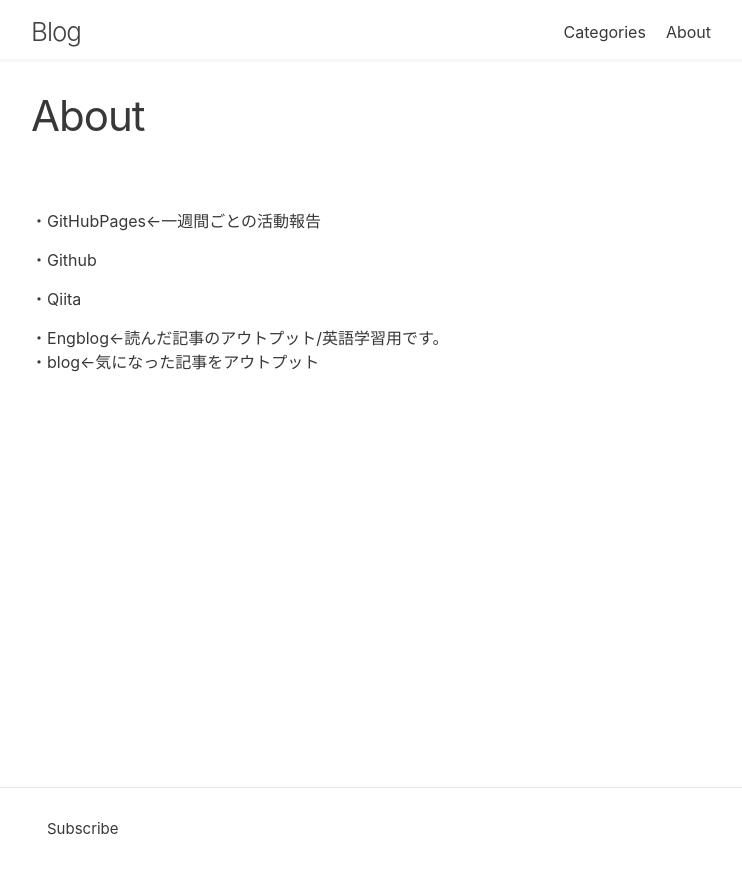
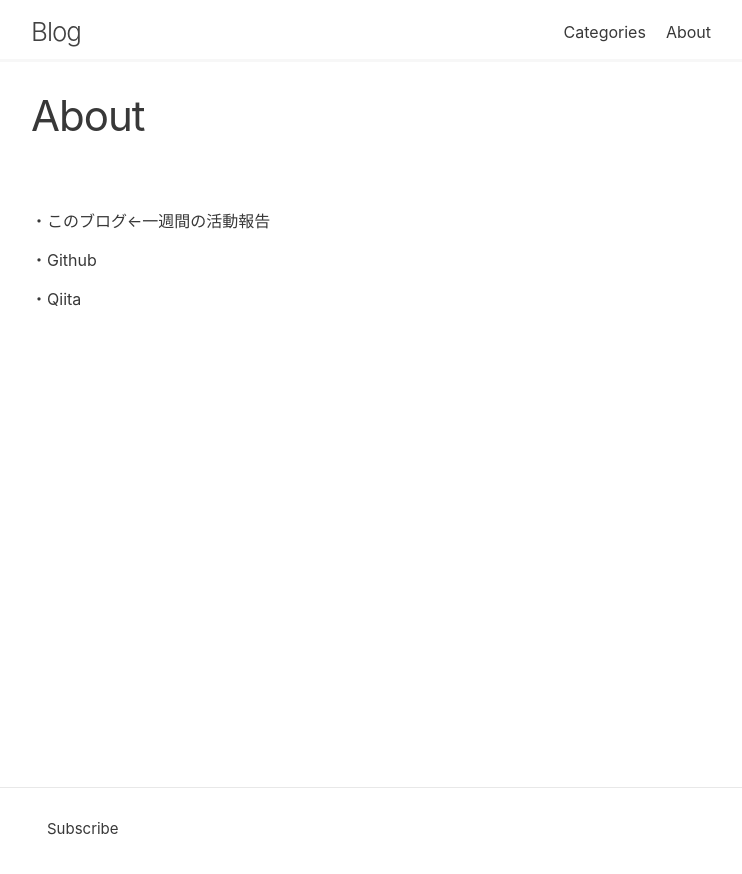
Before and after one commit to kazblog/kazblog.github.io, a Jekyll site: the page built from pages/about.markdown, in a window 1280 px wide. Shown: the top 874 px of the page, without its empty margins (269-1011 px from the left). Built offline with Jekyll 4.4.1, drawn with Linux system fonts in a browser that asks for light colours.

Commit message:
Update about.markdown

```diff
--- a/pages/about.markdown
+++ b/pages/about.markdown
@@ -20,12 +20,8 @@ You can find the source code for Jekyll at GitHub:
  -->
  <br>
 
-・[GitHubPages](https://kazumawada.github.io/)←一週間ごとの活動報告<br>
+・[このブログ](https://kazumawada.github.io/)←一週間の活動報告<br>
 
 ・[Github](https://github.com/kazumawada/)<br>
 
 ・[Qiita](https://qiita.com/kazumawada)<br>
-
-・[Engblog](https://kazumawada-weekly-update.blogspot.com/)←読んだ記事のアウトプット/英語学習用です。
-<br>
-・[blog](https://kaz08.blogspot.com/)←気になった記事をアウトプット
```
